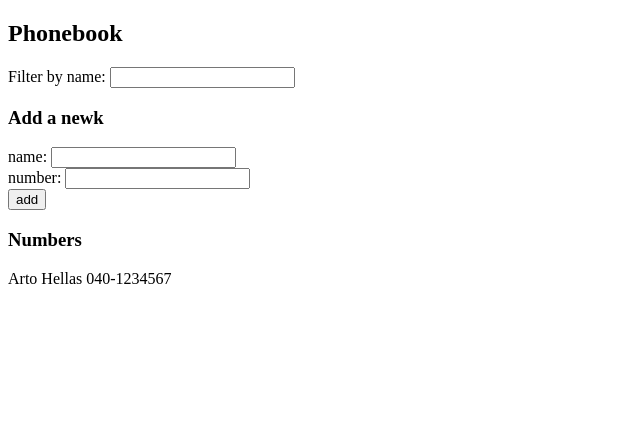
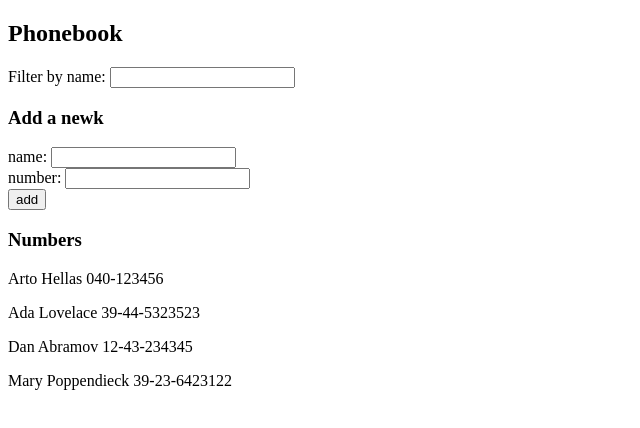
Before and after one commit to Gillian-Delvigne/full_stack_open, a React (Vite) app in the folder part2/phonebook/: page / in a window 1280 px wide. Shown: the top 428 px of the page, without its empty margins (0-640 px from the left). Built offline with nearby package versions, Linux system fonts and the light colour scheme; data requests are answered from the project's data file.

Commit message:
auto commit

```diff
--- /dev/null
+++ b/part2/phonebook/db.json
@@ -0,0 +1,24 @@
+{
+  "persons":[
+    {
+      "name": "Arto Hellas",
+      "number": "040-123456",
+      "id": "1"
+    },
+    {
+      "name": "Ada Lovelace",
+      "number": "39-44-5323523",
+      "id": "2"
+    },
+    {
+      "name": "Dan Abramov",
+      "number": "12-43-234345",
+      "id": "3"
+    },
+    {
+      "name": "Mary Poppendieck",
+      "number": "39-23-6423122",
+      "id": "4"
+    }
+  ]
+}
--- a/part2/phonebook/package.json
+++ b/part2/phonebook/package.json
@@ -7,7 +7,8 @@
     "dev": "vite",
     "build": "vite build",
     "lint": "eslint .",
-    "preview": "vite preview"
+    "preview": "vite preview",
+    "db-server": "npx json-server --port 3001 db.json"
   },
   "dependencies": {
     "react": "^19.1.1",
@@ -22,6 +23,7 @@
     "eslint-plugin-react-hooks": "^5.2.0",
     "eslint-plugin-react-refresh": "^0.4.20",
     "globals": "^16.3.0",
+    "json-server": "^1.0.0-beta.3",
     "vite": "^7.1.2"
   }
 }
--- a/part2/phonebook/src/App.jsx
+++ b/part2/phonebook/src/App.jsx
@@ -2,11 +2,11 @@
 import { Filter } from "./components/Filter";
 import { Form } from "./components/Form";
 import { Persons } from "./components/Persons";
+import { useEffect } from "react";
+import axios from "axios";
 
 const App = () => {
-    const [persons, setPersons] = useState([
-        { name: "Arto Hellas", number: "040-1234567" },
-    ]);
+    const [persons, setPersons] = useState([]);
     const [newName, setNewName] = useState("");
     const [newNum, setNewNum] = useState("");
     const [filter, setFilter] = useState("");
@@ -43,6 +43,13 @@
         setFilter(event.target.value);
     };
 
+    useEffect(() => {
+        const promise = axios.get("http://localhost:3001/persons");
+        promise.then((response) => {
+            if (response.status === 200) setPersons(response.data);
+        });
+    }, []);
+
     return (
         <div>
             <h2>Phonebook</h2>
```
Also changed, not shown: 1 other file (tests, documents, lock files or other folders).
